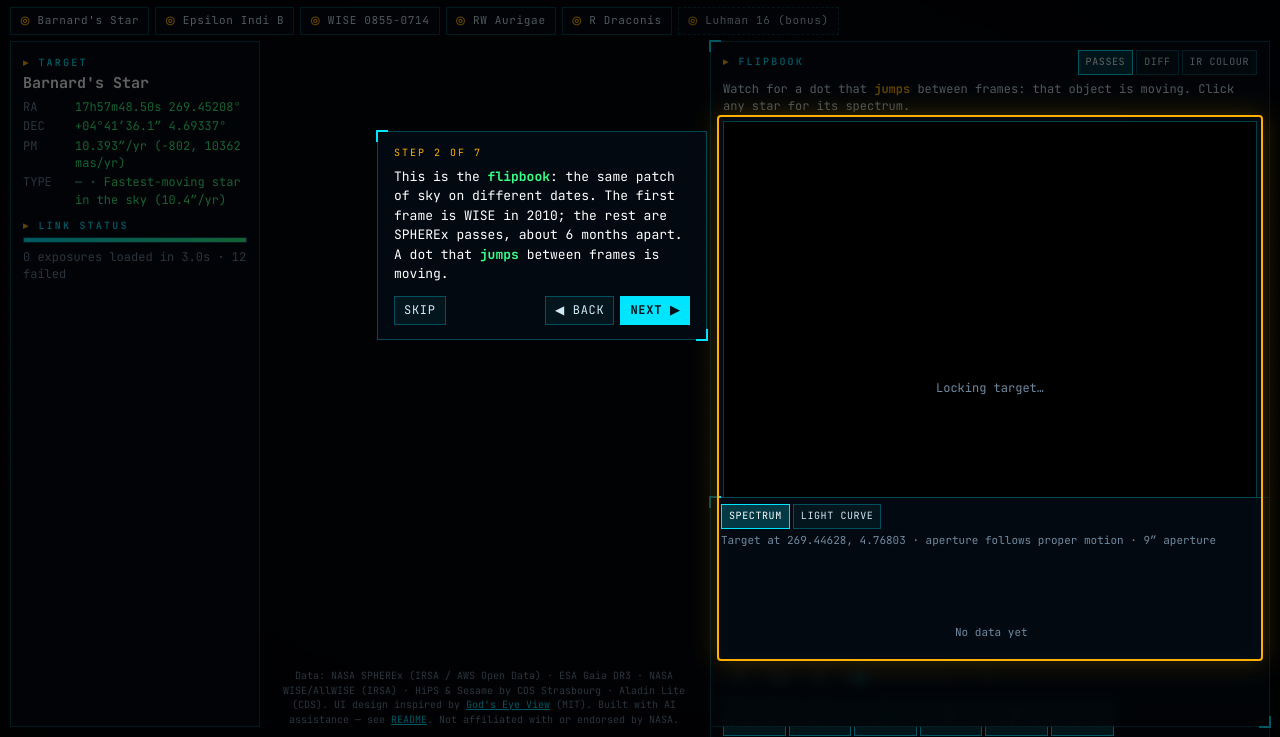
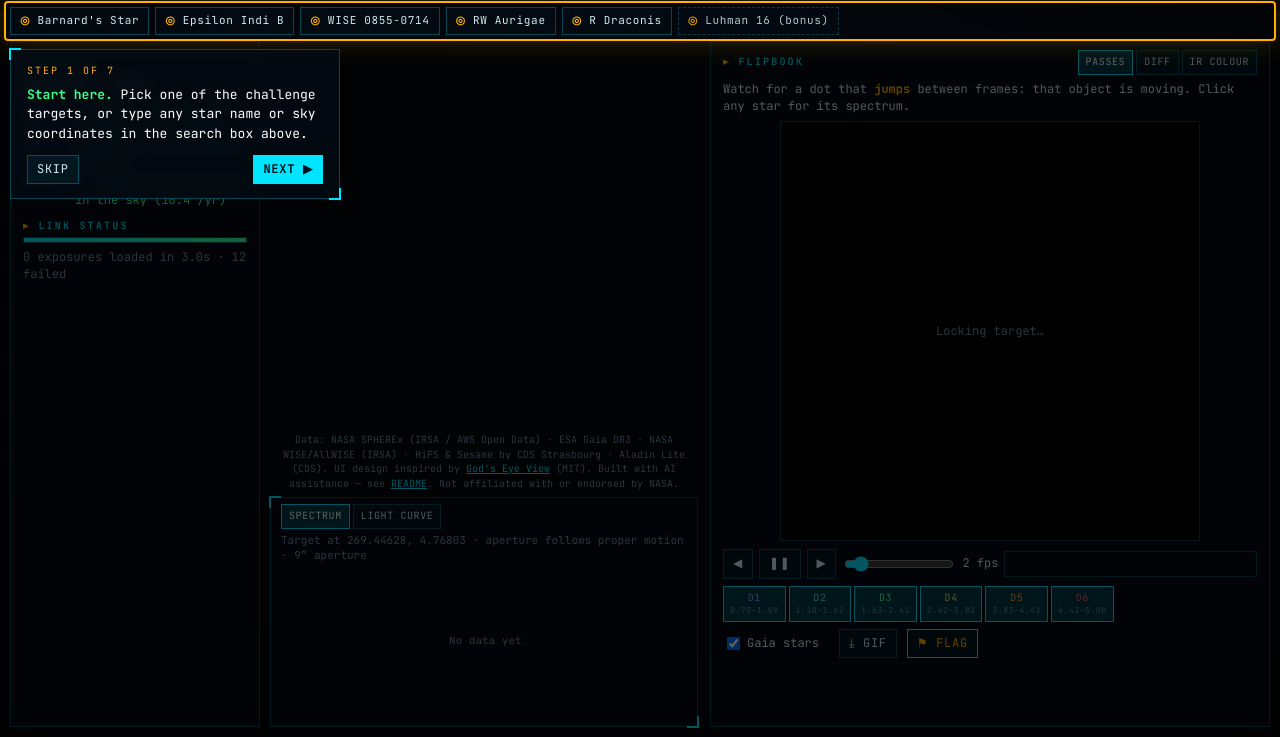
Before and after one commit to asherbnsl/spherex-sky-eye, a website with bundled scripts: page public/index.html in a window 1280 px wide. Shown: the part 63-800 px from the top of the page. Built offline with nearby package versions, Linux system fonts and the light colour scheme; no server answers; files whose address does not match are found by name.

Commit message:
Layout: analysis panel moves under the globe so the flipbook gets full height; stage sized to the screen; tour no longer skips fixed panels
Co-Authored-By: Claude Opus 5.5 <noreply@anthropic.com>
Claude-Session: https://claude.ai/code/session_013MqQY2NSEyqM7Jhzo8EMod

```diff
--- a/public/css/app.css
+++ b/public/css/app.css
@@ -54,12 +54,12 @@ dt { color: var(--mute); } dd { margin: 0; color: var(--green); }
 #progress { height: 6px; border: 1px solid var(--line); margin: 6px 0; }
 #bar { height: 100%; width: 0; background: linear-gradient(90deg, var(--cyan), var(--green)); transition: width .2s; }
 
-#flip { top: 104px; right: 10px; width: min(560px, 44vw); padding: 8px 12px 10px; }
+#flip { top: 104px; right: 10px; bottom: 10px; width: min(560px, 44vw); padding: 8px 12px 10px; overflow-y: auto; }
 .flip-head { display: flex; justify-content: space-between; align-items: center; gap: 8px; flex-wrap: wrap; }
 .flip-head h3 { margin: 4px 0; }
 .tabs { display: flex; gap: 3px; flex-wrap: wrap; }
 .tabs button { font-size: 10px; padding: 4px 7px; }
-#stage { position: relative; width: 100%; aspect-ratio: 1; margin-top: 6px; background: #000; border: 1px solid var(--line); }
+#stage { position: relative; width: min(100%, calc(100vh - 380px)); aspect-ratio: 1; margin: 6px auto 0; background: #000; border: 1px solid var(--line); }
 #stage canvas { position: absolute; inset: 0; width: 100%; height: 100%; }
 #fb-img { image-rendering: auto; }
 #fb-img.pix { image-rendering: pixelated; }
@@ -80,7 +80,7 @@ dt { color: var(--mute); } dd { margin: 0; color: var(--green); }
 button.flag { border-color: var(--amber); color: var(--amber); }
 button.flag:hover { background: rgba(255,176,0,.15); color: #fff; }
 
-#analysis { right: 10px; bottom: 10px; width: min(560px, 44vw); height: 230px; padding: 6px 10px; display: flex; flex-direction: column; }
+#analysis { left: 270px; right: calc(min(560px, 44vw) + 22px); bottom: 10px; height: 230px; padding: 6px 10px; display: flex; flex-direction: column; }
 #probe-txt { margin: 4px 0; font-size: 11px; }
 #chart { flex: 1; width: 100%; min-height: 0; }
 #meta { flex: 1; overflow: auto; font-size: 11px; }
@@ -101,7 +101,7 @@ button.flag:hover { background: rgba(255,176,0,.15); color: #fff; }
 #help-close { position: absolute; right: 8px; top: 8px; }
 code { color: var(--amber); }
 
-#credits { position: fixed; z-index: 4; left: 270px; right: calc(min(560px, 44vw) + 22px); bottom: 10px; font-size: 10px; color: var(--mute); text-align: center; }
+#credits { position: fixed; z-index: 4; left: 270px; right: calc(min(560px, 44vw) + 22px); bottom: 246px; font-size: 10px; color: var(--mute); text-align: center; }
 
 body.embed #topbar, body.embed #presets, body.embed #left, body.embed #log, body.embed #credits, body.embed #analysis { display: none; }
 body.embed #flip { top: 6px; right: 6px; left: 6px; width: auto; max-width: 640px; margin: 0 auto; }
@@ -115,6 +115,8 @@ body.embed #flip { top: 6px; right: 6px; left: 6px; width: auto; max-width: 640p
   #left { max-height: none; }
   #sky { position: relative; height: 320px; }
   #analysis { height: 260px; }
+  #stage { width: 100%; }
+  #flip { overflow: visible; }
   #credits { left: auto; right: auto; }
 }
 
--- a/public/js/tour.js
+++ b/public/js/tour.js
@@ -15,7 +15,7 @@ const $ = s => document.querySelector(s);
 function place() {
   const step = STEPS[i];
   const el = $(step.sel);
-  if (!el || !el.offsetParent) { if (i < STEPS.length - 1) { i++; return place(); } return end(); }
+  if (!el || !el.getClientRects().length) { if (i < STEPS.length - 1) { i++; return place(); } return end(); }
   el.scrollIntoView({ block: 'center', behavior: 'smooth' });
   setTimeout(() => {
     const r = el.getBoundingClientRect(), pad = 6;
```
